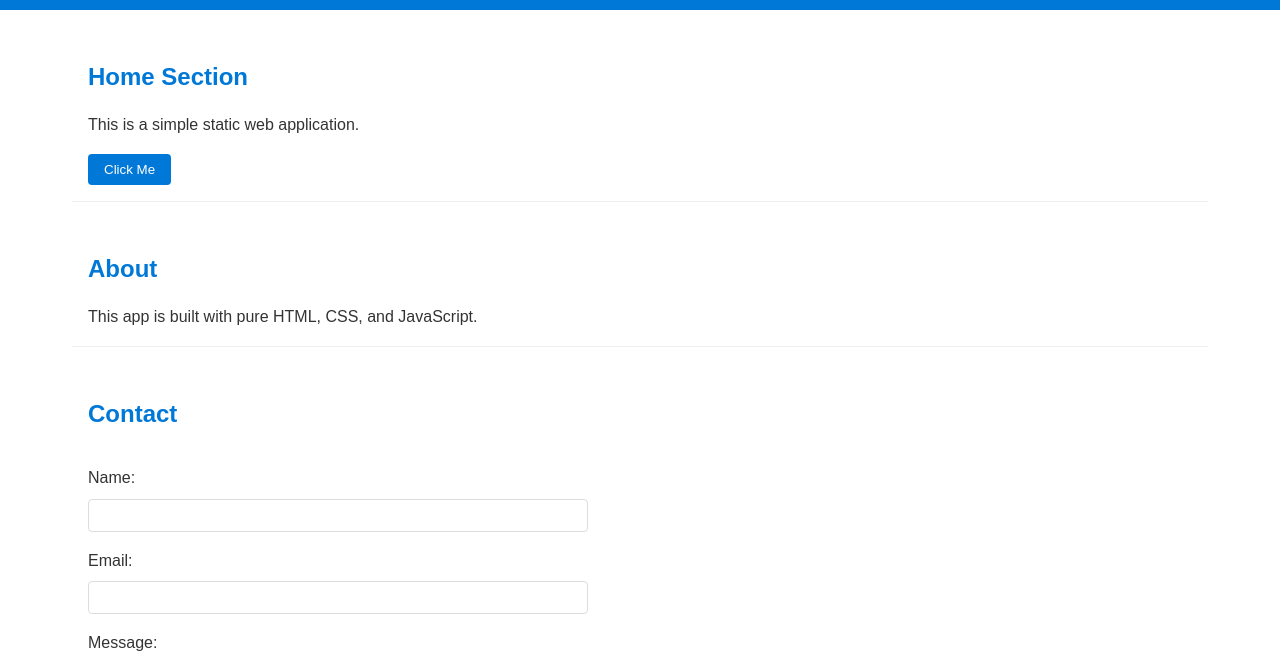
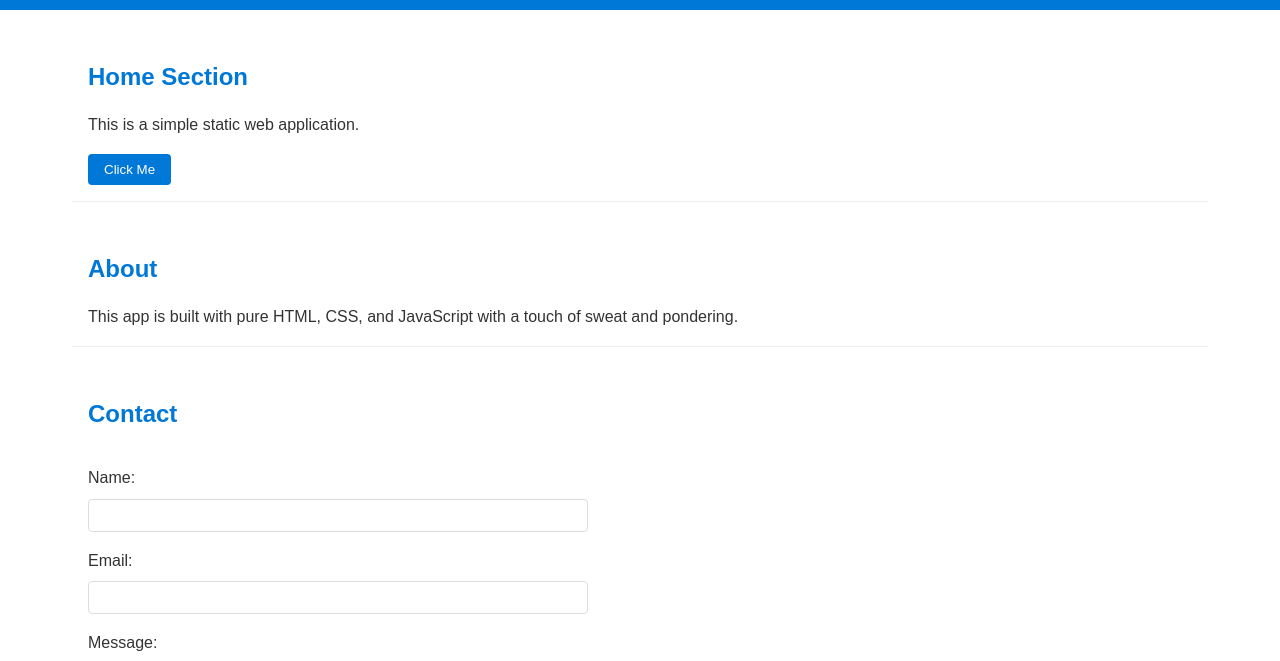
Before and after one commit to Queenkemzzy/static-webs, a plain HTML site: page index.html in a window 1280 px wide. Shown: the part 115-776 px from the top of the page. Drawn offline with Linux system fonts and the light colour scheme.

Commit message:
pull request

```diff
--- a/index.html
+++ b/index.html
@@ -28,7 +28,7 @@
 
         <section id="about">
             <h2>About</h2>
-            <p>This app is built with pure HTML, CSS, and JavaScript.</p>
+            <p>This app is built with pure HTML, CSS, and JavaScript with a touch of sweat and pondering.</p>
         </section>
 
         <section id="contact">
```
